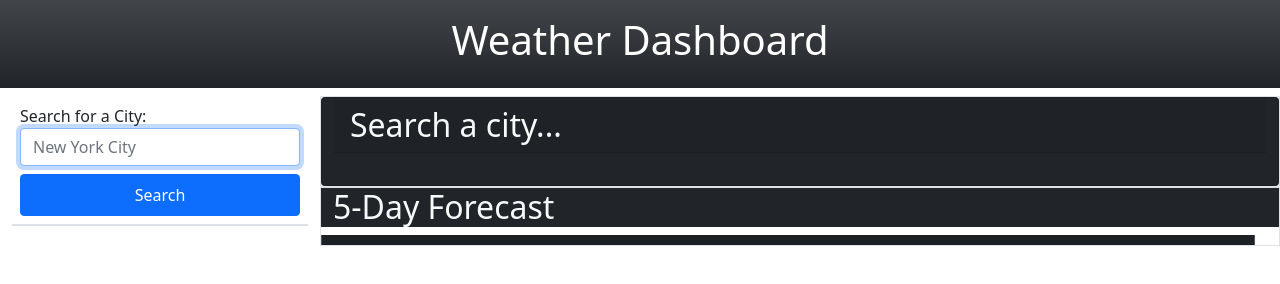
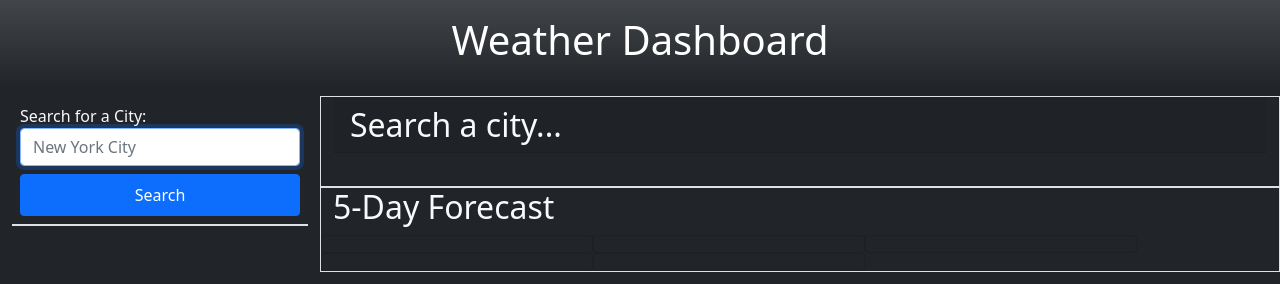
Before and after one commit to BKWes/weather-app, a plain HTML site: page index.html in a window 1280 px wide. Drawn offline with nearby package versions, Linux system fonts and the light colour scheme.

Commit message:
add styling to 5 day forecast

```diff
--- a/assets/css/style.css
+++ b/assets/css/style.css
@@ -13,3 +13,7 @@
     height: 120px;
     width: 120px;;
 }
+
+.forecast {
+    width: 17rem;
+}
--- a/index.html
+++ b/index.html
@@ -9,7 +9,7 @@
     <link href="https://cdn.jsdelivr.net/npm/bootstrap@5.1.3/dist/css/bootstrap.min.css" rel="stylesheet" integrity="sha384-1BmE4kWBq78iYhFldvKuhfTAU6auU8tT94WrHftjDbrCEXSU1oBoqyl2QvZ6jIW3" crossorigin="anonymous">
     <link href="./assets/css/style.css" rel="stylesheet">
 </head>
-<body>
+<body class="bg-dark">
     <header class="p-3 mb-2 bg-dark bg-gradient text-center text-white">
         <h1>Weather Dashboard</h1>
     </header>
@@ -18,7 +18,7 @@
     <div class="row">
       <div class="col-12 col-md-3">
         <form class="p-2" id="search-form">
-          <label for="city">Search for a City:</label>
+          <label for="city" class="text-light">Search for a City:</label>
           <input id="city" type="text" class="w-100 form-control" autofocus class="form-input" placeholder="New York City"/>
           <div class="mt-2">
             <button class="btn btn-primary p-2 search-btn w-100" type="submit">Search</button>
@@ -35,12 +35,12 @@
           </div>
           <div class="row border">
             <h2 class="col-12 bg-dark text-light" id="forecast">5-Day Forecast</h2>
-              <div class="row d-flex" id="five-day">
-                <div id="day1" class="card bg-dark"></div>
-                <div id="day2" class="card bg-dark"></div>
-                <div id="day3" class="card bg-dark"></div>
-                <div id="day4" class="card bg-dark"></div>
-                <div id="day5" class="card bg-dark"></div>
+              <div class="row d-inline-flex" id="five-day">
+                <div id="day1" class="card bg-dark p-2 forecast"></div>
+                <div id="day2" class="card bg-dark p-2 forecast"></div>
+                <div id="day3" class="card bg-dark p-2 forecast"></div>
+                <div id="day4" class="card bg-dark p-2 forecast"></div>
+                <div id="day5" class="card bg-dark p-2 forecast"></div>
               </div>
           </div>
         </div>
```
